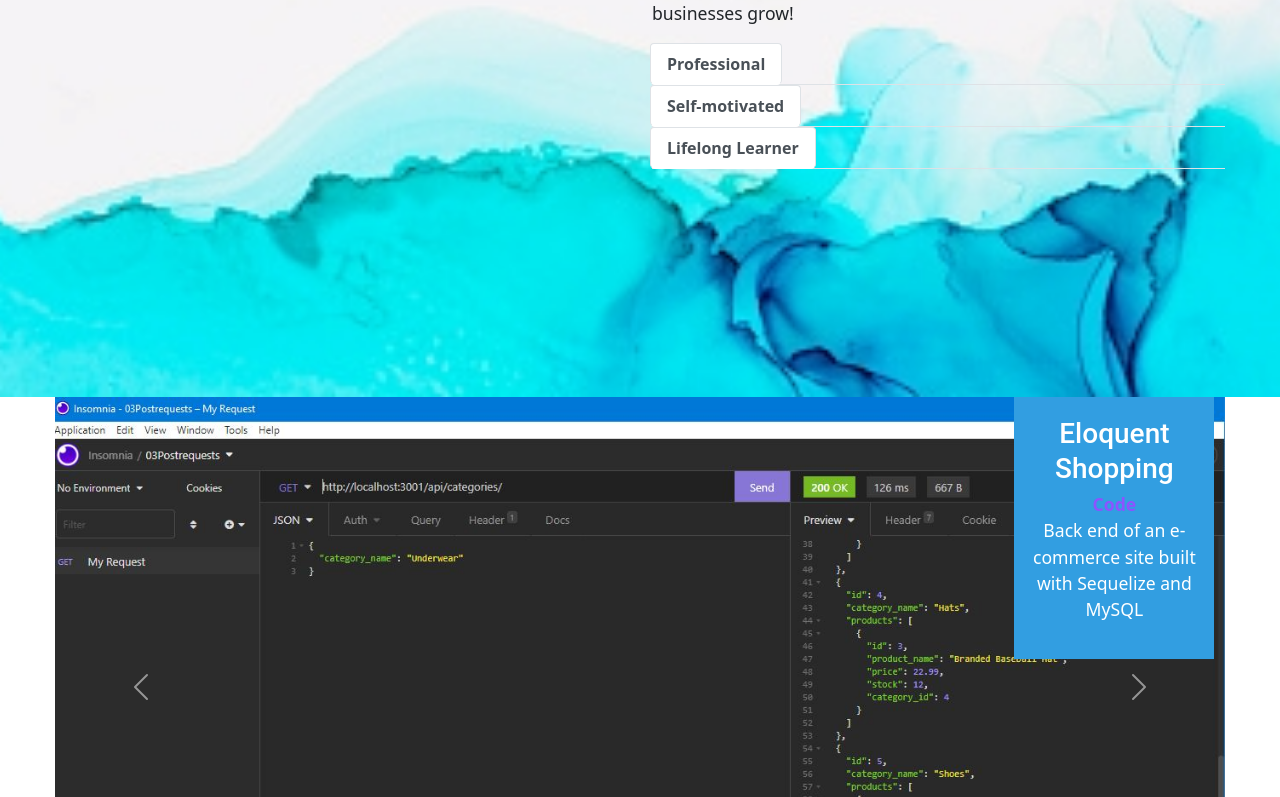
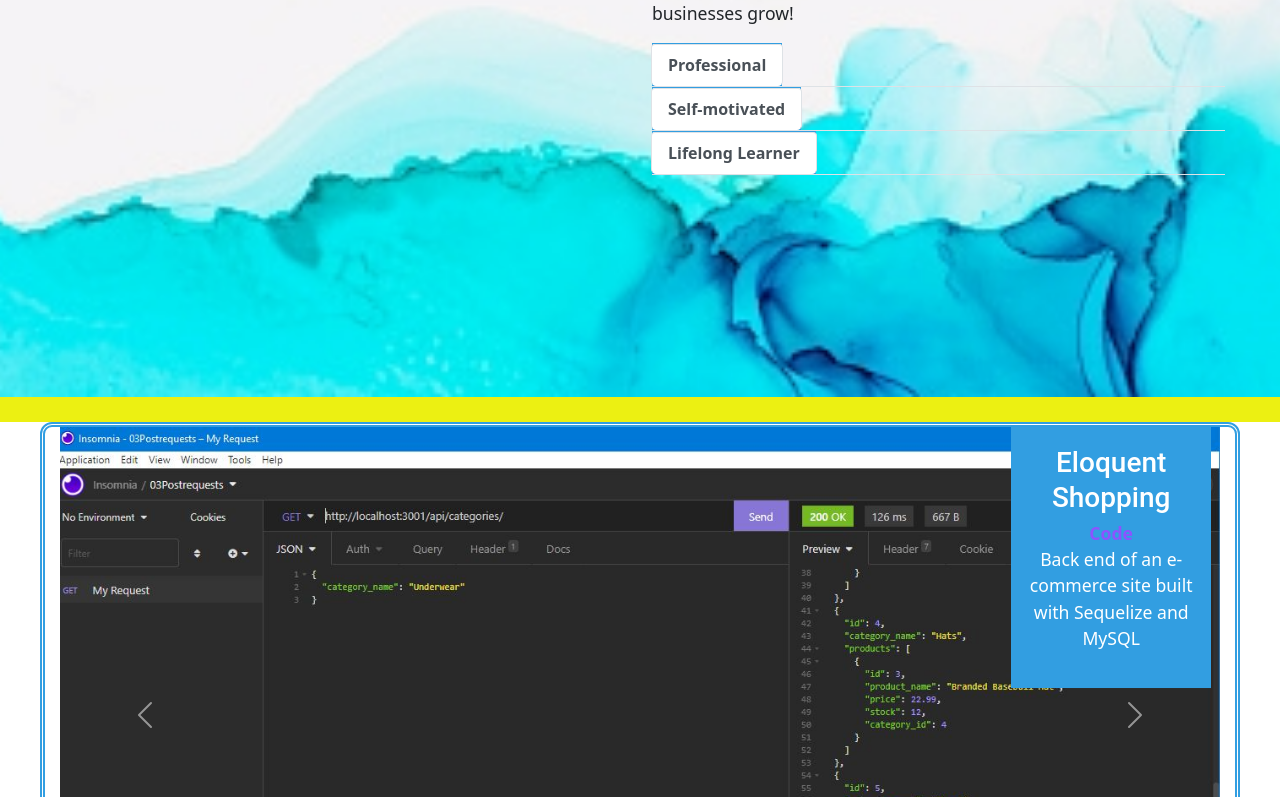
Before and after one commit to CSeddon01/cseddon_portfolio, a React (Create React App) app: page / in a window 1280 px wide. Shown: the part 403-1200 px from the top of the page. Built offline with nearby package versions, Linux system fonts and the light colour scheme.

Commit message:
added spacer component

```diff
--- a/src/App.js
+++ b/src/App.js
@@ -5,6 +5,7 @@ import Contact from './components/Contact';
 import ContactForm from './components/ContactForm';
 import Portfolio from './components/Portfolio';
 import Footer from './components/Footer';
+import Spacer from './components/Spacer';
 import 'bootstrap/dist/css/bootstrap.min.css';
 import './index.css';
 
@@ -20,7 +21,11 @@ export default function App() {
           About />
       </body>
       <
+        Spacer />
+      <
         Portfolio />
+      <
+        Spacer />
       <div className="flex-row space-between">
         <
           Contact />
--- a/src/components/About.js
+++ b/src/components/About.js
@@ -15,17 +15,17 @@ export default function About({ appName, appInfo }) {
                             <p>I'm Christine Seddon. Based in Austin, Texas I am a software developer with strong business background.  I specialize in helping businesses grow!</p>
                         </div>
                         <ul className='nav nav-tabs' role='tablist'>
-                            <li className='nav-item'>
+                            <li className='nav-items'>
                                 <a className='nav-link active' data-toggle='tab' href="#" role='tab' aria-controls='home' aria-selected='true'>Professional</a>
                             </li>
                         </ul>
                         <ul className='nav nav-tabs' role='tablist'>
-                            <li className='nav-item'>
+                            <li className='nav-items'>
                                 <a className='nav-link active' data-toggle='tab' href="#" role='tab' aria-controls='home' aria-selected='true'>Self-motivated</a>
                             </li>
                         </ul>
                         <ul className='nav nav-tabs' role='tablist'>
-                            <li className='nav-item'>
+                            <li className='nav-items'>
                                 <a className='nav-link active' data-toggle='tab' href="#" role='tab' aria-controls='home' aria-selected='true'>Lifelong Learner</a>
                             </li>
                         </ul>
--- a/src/components/Portfolio.js
+++ b/src/components/Portfolio.js
@@ -11,7 +11,8 @@ import TP from "../assets/images/trackerpic.jpg";
 export default function Portfolio() {
     return (
         <div className="row">
-    <div className="container col-md-6">
+            <div></div>
+            <div className="border_carousel container col-md-6">
                 <Carousel fade>
                     <Carousel.Item>
                         <img
--- /dev/null
+++ b/src/components/Spacer.js
@@ -0,0 +1,12 @@
+import React from 'react';
+
+export default function Spacer() {
+    return (
+        <div className="container-fluid">
+      <div class="row">
+      <div class="col-xs-6 col-lg-6">
+      </div>
+      </div>
+      </div>
+    )
+}
--- a/src/index.css
+++ b/src/index.css
@@ -144,6 +144,11 @@ nav a:hover {
 
 nav li {
   cursor: pointer;
+}
+
+.nav-items {
+  border: 1px solid var(--tertiary);
+
 }
 
 textarea {
@@ -327,3 +332,16 @@ a {
   -ms-transform: translate(0, -50%);
   transform: translate(0, -50%);
 }
+
+.border_carousel {
+ border-style: double;
+ border-width: 5px;
+ border-color: var(--tertiary);
+ border-radius: 12px;
+}
+
+.container-fluid {
+  height: 100%;
+  padding-top: 25px;
+  background: rgb(236, 240, 18);
+}
```
Lines whose indentation alone changed are shown as unchanged.
